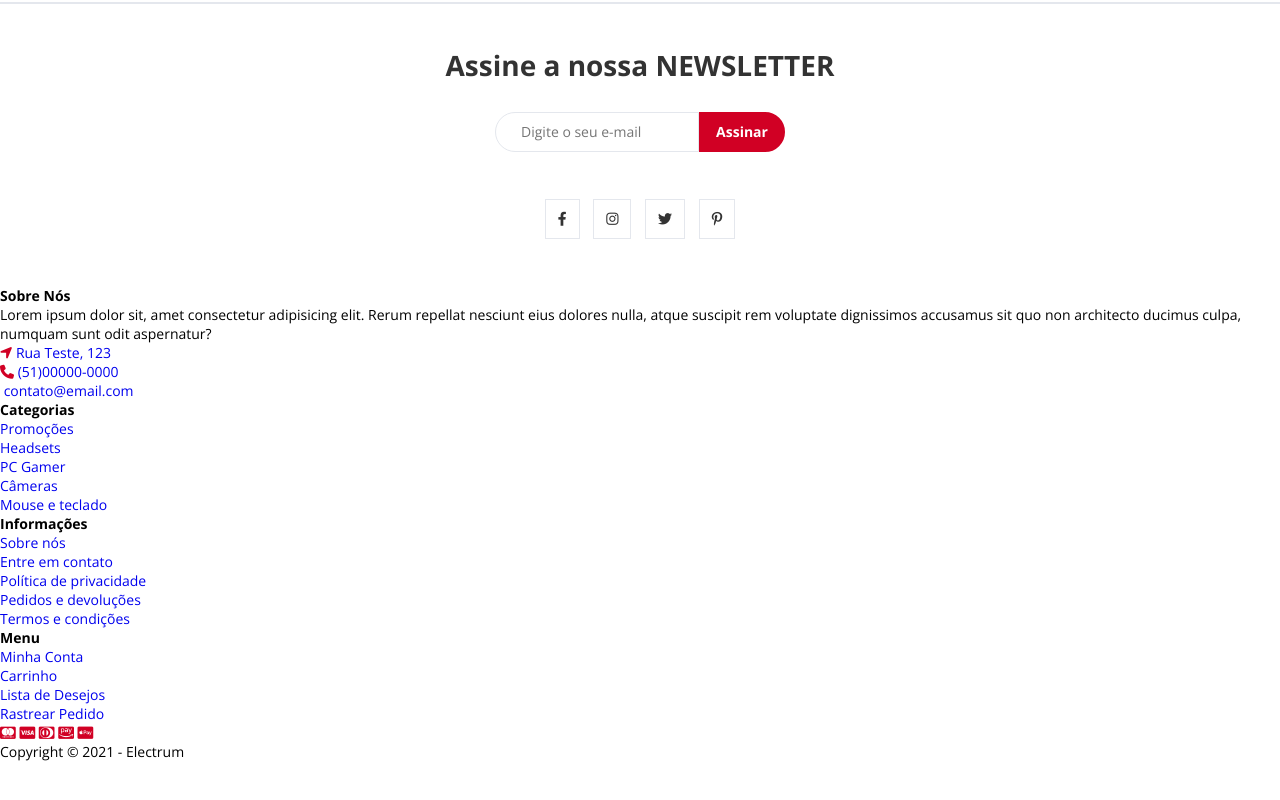
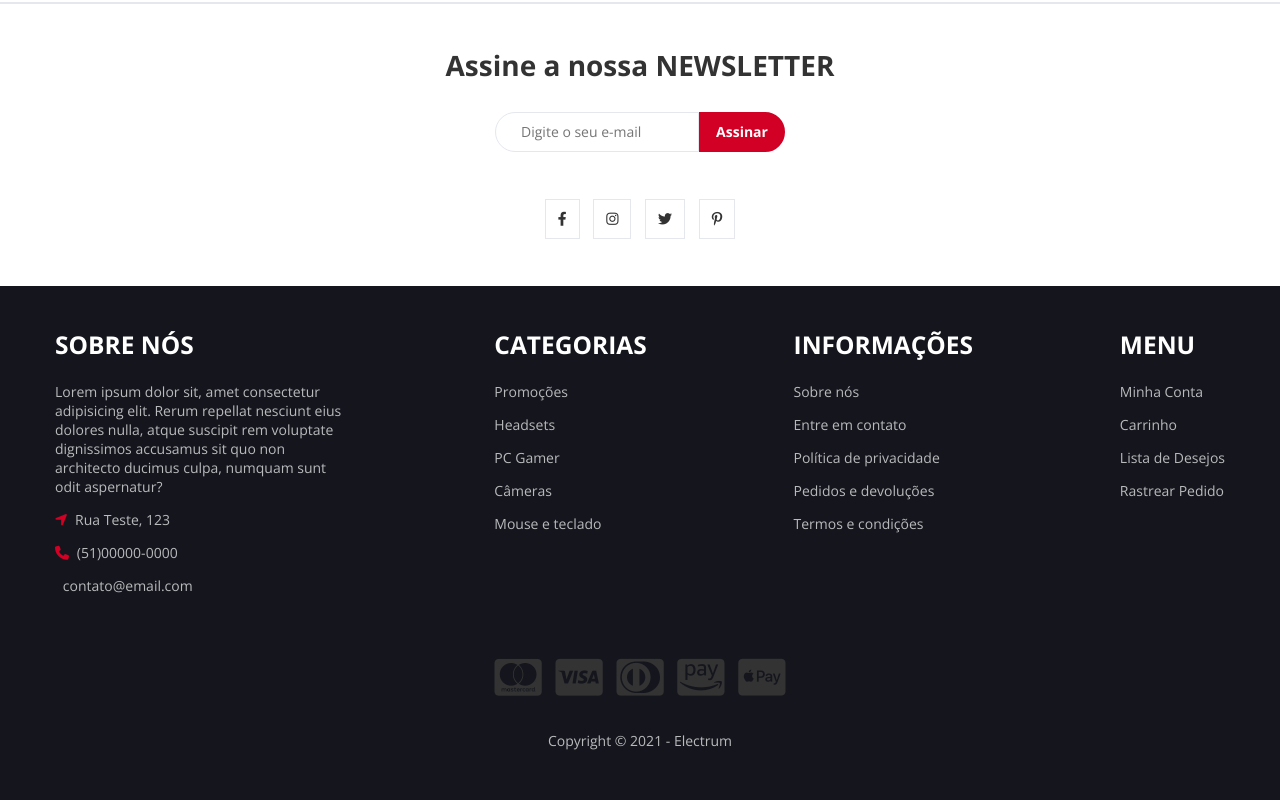
Before and after one commit to ivanfreddi/loja_virtual, a plain HTML site: page index.html in a window 1280 px wide. Shown: the part 2063-2863 px from the top of the page. Before the commit the page ends 2824 px from the top, so only its background shows below. Drawn offline with nearby package versions, Linux system fonts and the light colour scheme.

Commit message:
estilização do footer

```diff
--- /dev/null
+++ b/sass/2-layouts/_footer.sass
@@ -0,0 +1,52 @@
+@use '../1-base/variables'
+@use '../1-base/base-mixins'
+@use 'layouts-mixins'
+
+.footer
+    background-color: variables.$bg-color
+    padding: 3rem 0
+
+    a, p
+        color: variables.$gray-text-color
+
+    li, p
+        margin-bottom: 1rem
+
+        a
+            &:hover
+                color: variables.$primary-color
+
+    i
+        margin-right: .3rem
+
+    h3
+        color: variables.$light-color
+        text-transform: uppercase
+        font-size: 1.75rem
+        margin-bottom: 1.5rem
+
+    &-top
+        @include layouts-mixins.center-content
+        padding-bottom: 3rem
+
+        &-about, &-categories, &-information, &-menu
+            max-width: 25%
+
+    &-bottom
+        @include layouts-mixins.center-content
+        flex-direction: column
+        justify-content: center
+        align-items: center
+
+        &-payments
+            margin-bottom: 2rem
+
+            i
+                color: variables.$dark-color
+                cursor: pointer
+                font-size: 3rem
+                margin: 5px
+                transition: .4s
+
+                &:hover
+                    color: variables.$primary-color
--- a/sass/2-layouts/layouts.sass
+++ b/sass/2-layouts/layouts.sass
@@ -3,3 +3,4 @@
 @use 'products-section'
 @use 'deal-section'
 @use 'newsletter-section'
+@use 'footer'
```
Also changed, not shown: css/app.css, 1 other file.
